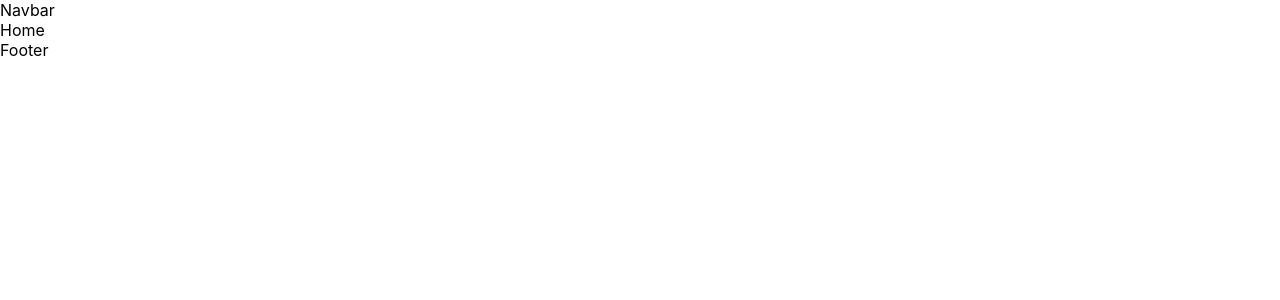
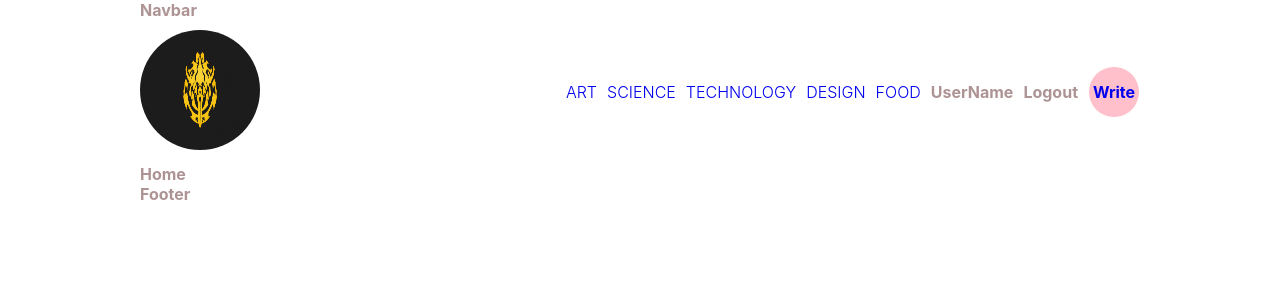
Before and after one commit to aalsaedi265/super_blog, a React (Create React App) app: page / in a window 1280 px wide. Shown: the top 300 px of the page. Built offline with nearby package versions, Linux system fonts and the light colour scheme.

Commit message:
add some nice css for the pages

```diff
--- a/src/App.js
+++ b/src/App.js
@@ -59,8 +59,11 @@ const router = createBrowserRouter([
 function App() {
   return (
     <div className="App">
-      <div className="container"></div>
+      <div className="container-app">
+
       <RouterProvider router={router}/>
+      </div>
+
     </div>
   );
 }
--- a/src/components/Navbar.jsx
+++ b/src/components/Navbar.jsx
@@ -1,8 +1,40 @@
 import React from 'react'
+import logo from "../img/aniz.webp"
+import { Link } from 'react-router-dom'
 
 function Navbar() {
   return (
-    <div>Navbar</div>
+    <div className='navbar'>
+      Navbar
+      <div className='container-nav'>
+        <div className='logo'>
+          <img alt="momangas" src={logo}  />
+        </div>
+        <div className='links'>
+            <Link className='link' to ="/?cat=art">
+              <h6>ART</h6>
+            </Link>
+            <Link className='link' to ="/?cat=science">
+              <h6>SCIENCE</h6>
+            </Link>
+            <Link className='link' to ="/?cat=technology">
+              <h6>TECHNOLOGY</h6>
+            </Link>
+
+            <Link className='link' to ="/?cat=design">
+              <h6>DESIGN</h6>
+            </Link>
+            <Link className='link' to ="/?cat=food">
+              <h6>FOOD</h6>
+            </Link>
+            <span>UserName</span>
+            <span>Logout</span>
+            <span className='write'>
+              <Link className='link' to="/write">Write</Link>
+            </span>
+        </div>
+      </div>
+    </div>
   )
 }
 
--- a/src/style.scss
+++ b/src/style.scss
@@ -1,6 +1,21 @@
 $darkBackground: rgb(30, 30, 30);
+$textColor:rgb(173, 147, 147);
+//login & regestaion
+.link{
+    text-decoration: none;
 
-//login & regestaion
+}
+.App{
+display: flex;
+justify-content: center;
+color:rgb(173, 147, 147);
+font-weight: bold;
+
+}
+
+.container-app{
+    width: 1000px;
+}
 
 .auth{
     display: flex;
@@ -52,3 +67,57 @@ $darkBackground: rgb(30, 30, 30);
     }
 
 }
+.navbar{
+
+    .container-nav{
+        display: flex;
+        align-items: center;
+        justify-content: space-between;
+        padding: 10px 0px;
+
+        .logo{
+            border-top-left-radius: 50% 50%;
+        }
+        .logo img{
+
+            width: 120px;
+            height: 120px;
+            border-radius: 50%;
+            overflow: hidden;
+            background-color: darkBackground;
+        }
+        .links{
+            display: flex;
+            align-items: center;
+            gap:10px;
+            color: $textColor;
+            font-weight: bold;
+            h6{
+                font-weight: 300;
+                font-size: 16px;
+            }
+            span{
+                cursor: pointer;
+            }
+            .write{
+                background-color:pink;
+                color:$textColor;
+                width: 50px;
+                height: 50px;
+                border-radius: 50%;
+                display: flex;
+                align-items: center;
+                justify-content: center;
+                font-weight: 300px;
+                border: 1px solid white;
+                //add a sexy hover effect right here observe
+                &:hover{
+                    color:pink;
+                    background-color: white;
+                    border: 1px solid $textColor
+                }
+            }
+        }
+    }
+
+}
```
Also changed, not shown: src/img/aniz.webp (added).
